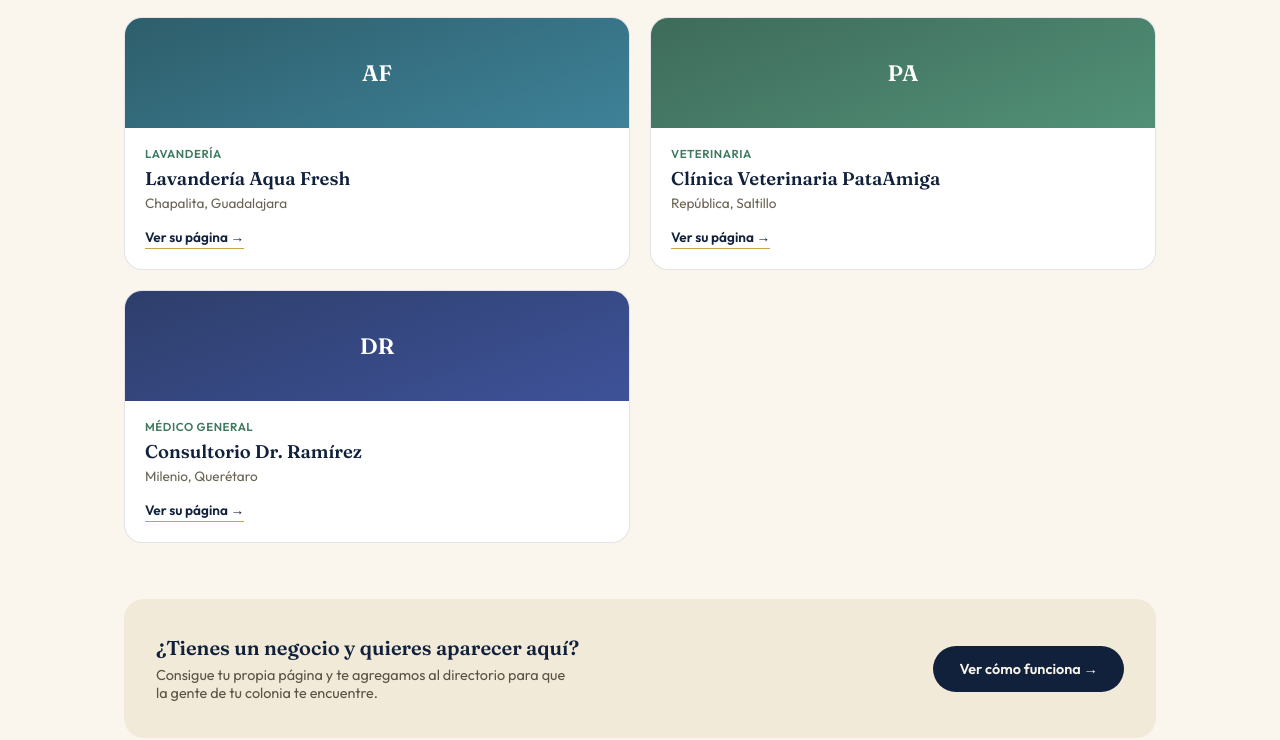
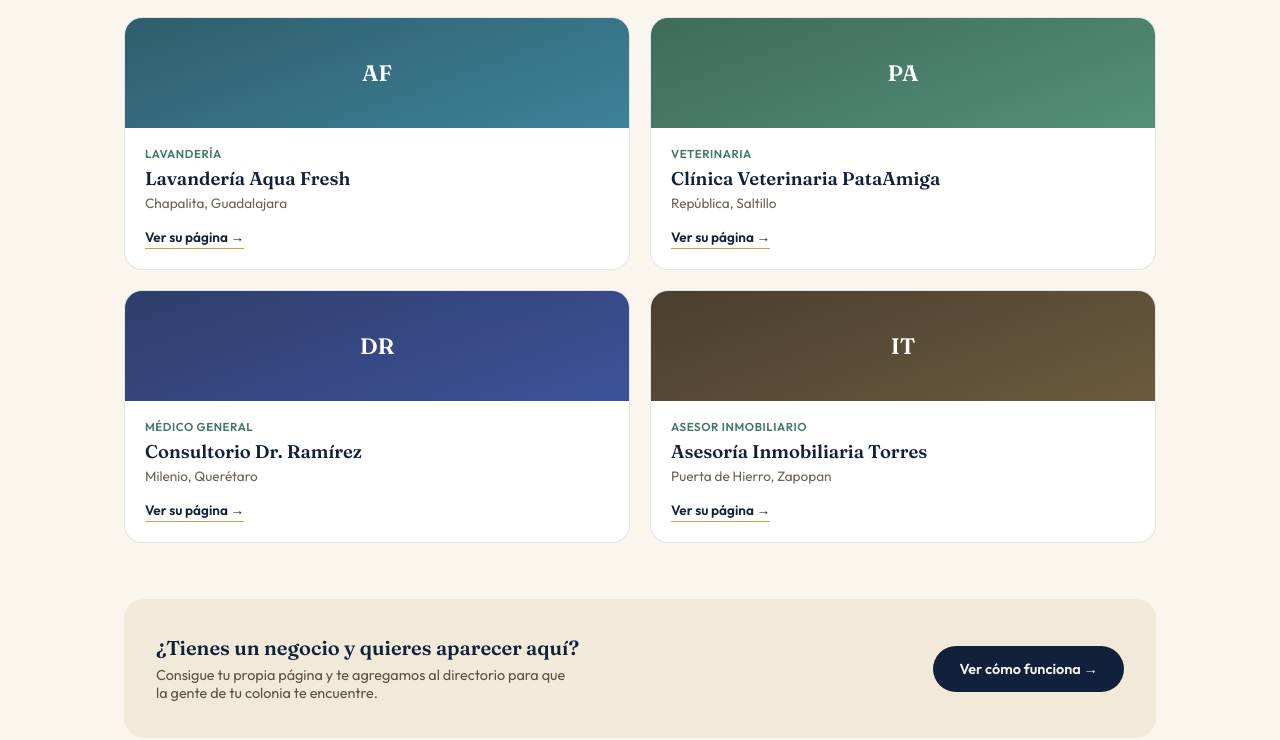
Before and after one commit to rgarcia784-alt/landing-negocios-locales, a plain HTML site: page directorio.html in a window 1280 px wide. Shown: the part 1588-2328 px from the top of the page. Drawn offline with Linux system fonts and the light colour scheme.

Commit message:
Add files via upload

```diff
--- a/directorio.html
+++ b/directorio.html
@@ -171,7 +171,7 @@
   <div class="wrap">
     <div class="results-head">
       <h2>Negocios en el directorio</h2>
-      <span class="results-count" id="results-count">Mostrando 9 de 9</span>
+      <span class="results-count" id="results-count">Mostrando 10 de 10</span>
     </div>
 
     <div class="grid" id="grid"></div>
@@ -289,6 +289,16 @@ const NEGOCIOS = [
     color: "linear-gradient(160deg, #2E3E6B, #3E5299)",
     inicial: "DR",
     url: "#"
+  },
+  {
+    nombre: "Asesoría Inmobiliaria Torres",
+    categoria: "Asesor inmobiliario",
+    estado: "Jalisco",
+    municipio: "Zapopan",
+    colonia: "Puerta de Hierro",
+    color: "linear-gradient(160deg, #4A3E2E, #6B5A3E)",
+    inicial: "IT",
+    url: "#"
   }
 ];
 
```
